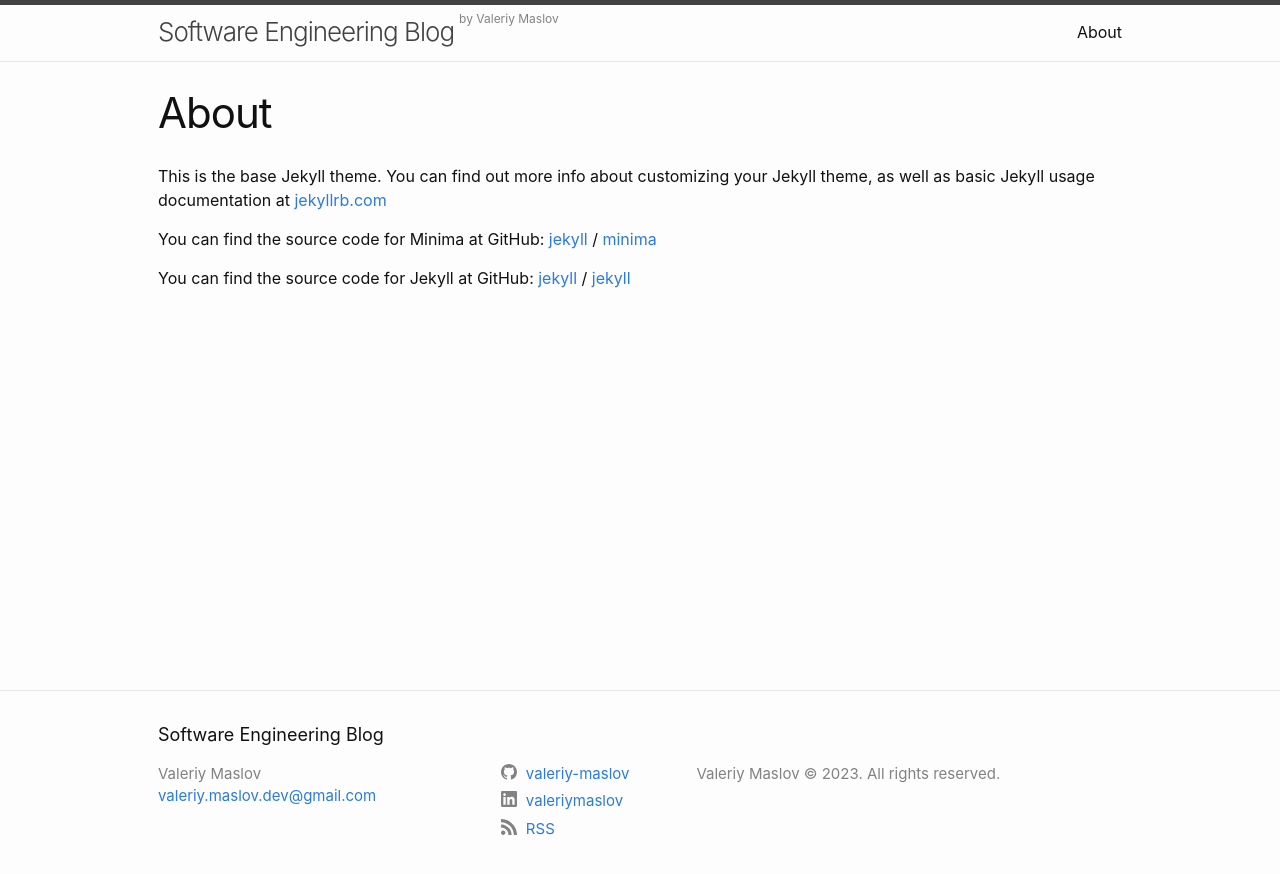
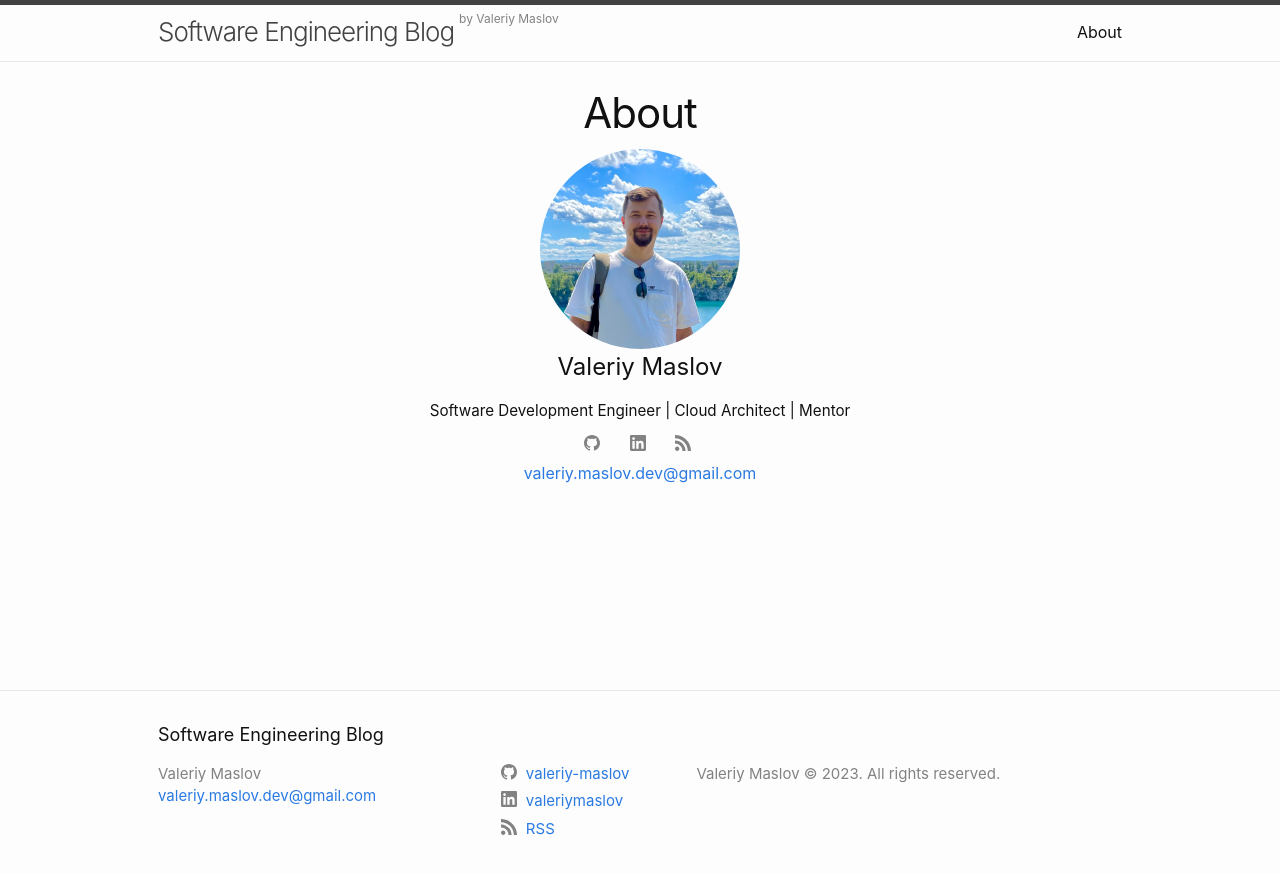
Before and after one commit to valeriy-maslov/valeriy-maslov.github.io, a Jekyll site: the page built from about.markdown, in a window 1280 px wide. Shown: the top 874 px of the page. Built offline with Jekyll 4.4.1, drawn with Linux system fonts in a browser that asks for light colours.

Commit message:
about page layout

```diff
--- /dev/null
+++ b/_layouts/about.html
@@ -0,0 +1,19 @@
+---
+layout: default
+---
+<article class="post">
+
+  <header class="post-header about-header">
+    <h1 class="post-title">{{ page.title | escape }}</h1>
+    <div class="about-photo"><img src="{{ '/assets/me.jpeg' | relative_url }}"></div>
+    <h2>Valeriy Maslov</h2>
+    <div class="about-position">Software Development Engineer | Cloud Architect | Mentor</div>
+    <div class="about-socials">{% include social.html %}</div>
+    <div class="about-email"><a href="mailto:{{ site.email }}">{{ site.email }}</a> </div>
+  </header>
+
+  <div class="post-content">
+    {{ content }}
+  </div>
+
+</article>
--- a/_sass/minima/_layout.scss
+++ b/_sass/minima/_layout.scss
@@ -28,6 +28,7 @@
   @include relative-font-size(0.75);
   color: $grey-color;
   margin: 5px;
+  display: inline-block;
 }
 
 .site-nav {
@@ -213,6 +214,52 @@
   @include relative-font-size(1.5);
 }
 
+/**
+ * About
+ */
+.about-header {
+  .post-title {
+    text-align: center;
+  }
+  h2{
+    text-align: center;
+  }
+  .about-position {
+    text-align: center;
+    @include relative-font-size(0.95);
+  }
+  .about-socials {
+    .social-media-list{
+      margin-bottom: 0;
+      text-align: center;
+      li {
+        display: inline;
+        svg {
+          margin: 10px;
+        }
+        span {
+          display: none;
+        }
+      }
+    }
+  }
+  .about-photo {
+    text-align: center;
+    height: 200px;
+    width: 200px;
+    position: relative;
+    margin: auto;
+    img {
+      height: 100%;
+      width: 100%;
+      border-radius: 50%;
+      border: 1px solid var(--color-background-container-dark);
+    }
+  }
+  .about-email {
+    text-align: center;
+  }
+}
 
 
 /**
--- a/about.markdown
+++ b/about.markdown
@@ -1,18 +1,5 @@
 ---
-layout: page
+layout: about
 title: About
 permalink: /about/
 ---
-
-This is the base Jekyll theme. You can find out more info about customizing your Jekyll theme, as well as basic Jekyll usage documentation at [jekyllrb.com](https://jekyllrb.com/)
-
-You can find the source code for Minima at GitHub:
-[jekyll][jekyll-organization] /
-[minima](https://github.com/jekyll/minima)
-
-You can find the source code for Jekyll at GitHub:
-[jekyll][jekyll-organization] /
-[jekyll](https://github.com/jekyll/jekyll)
-
-
-[jekyll-organization]: https://github.com/jekyll
```
Also changed, not shown: assets/me.jpeg (added).
